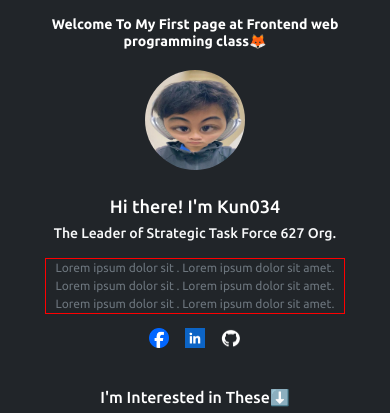
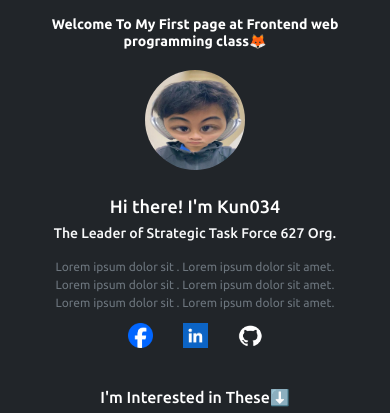
Before and after one commit to chaiyut-kun/chaiyut-kun.github.io, a plain HTML site: page index.html in a window 390 px wide. Shown: the top 413 px of the page. Drawn offline with nearby package versions, Linux system fonts and the light colour scheme; a web font is replaced by a local one.

Commit message:
modify css for 416 px viewport

```diff
--- a/style/style.css
+++ b/style/style.css
@@ -55,7 +55,7 @@
     display: flex;
     width: fit-content;
     justify-content: space-between;
-    gap:16px;
+    gap:30px;
     padding-top: 12px;
 
   }
@@ -317,7 +317,6 @@
   }
 
   .self-section .descb-self .self-p {
-    border: 1px solid red;
     width: 300px;
   }
 
@@ -338,8 +337,8 @@
 
     .self-section .self-social img
     {
-      width:  20px;
-      height: 20px;
+      width:  25px;
+      height: 25px;
     }
 
     /* @= [interested section] =@ */
@@ -357,4 +356,9 @@
       height: 80px;
     }
 
+    .work-container img{
+      width:  120px;
+      height: 120px;
+    }
+
 }
```
